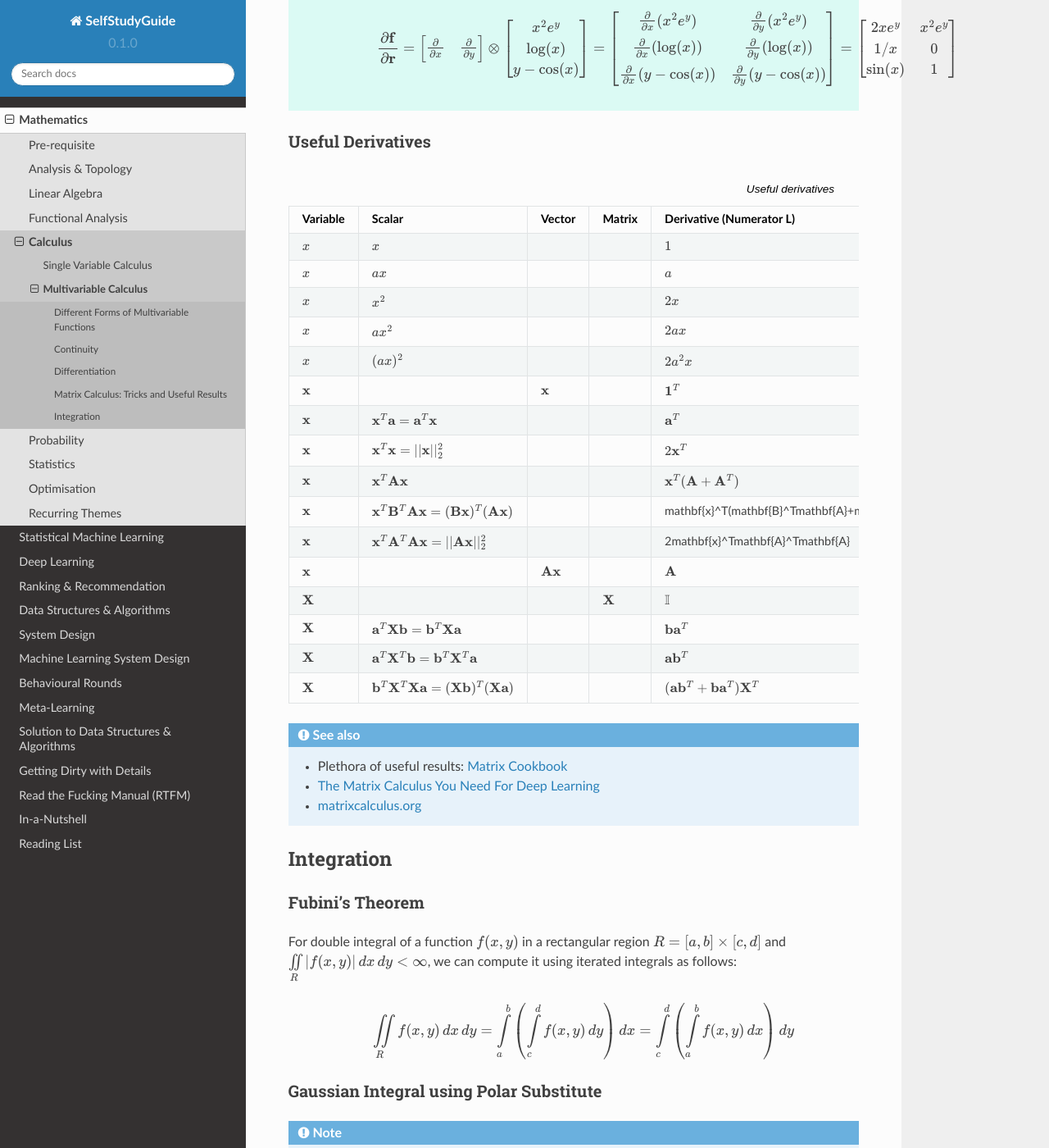
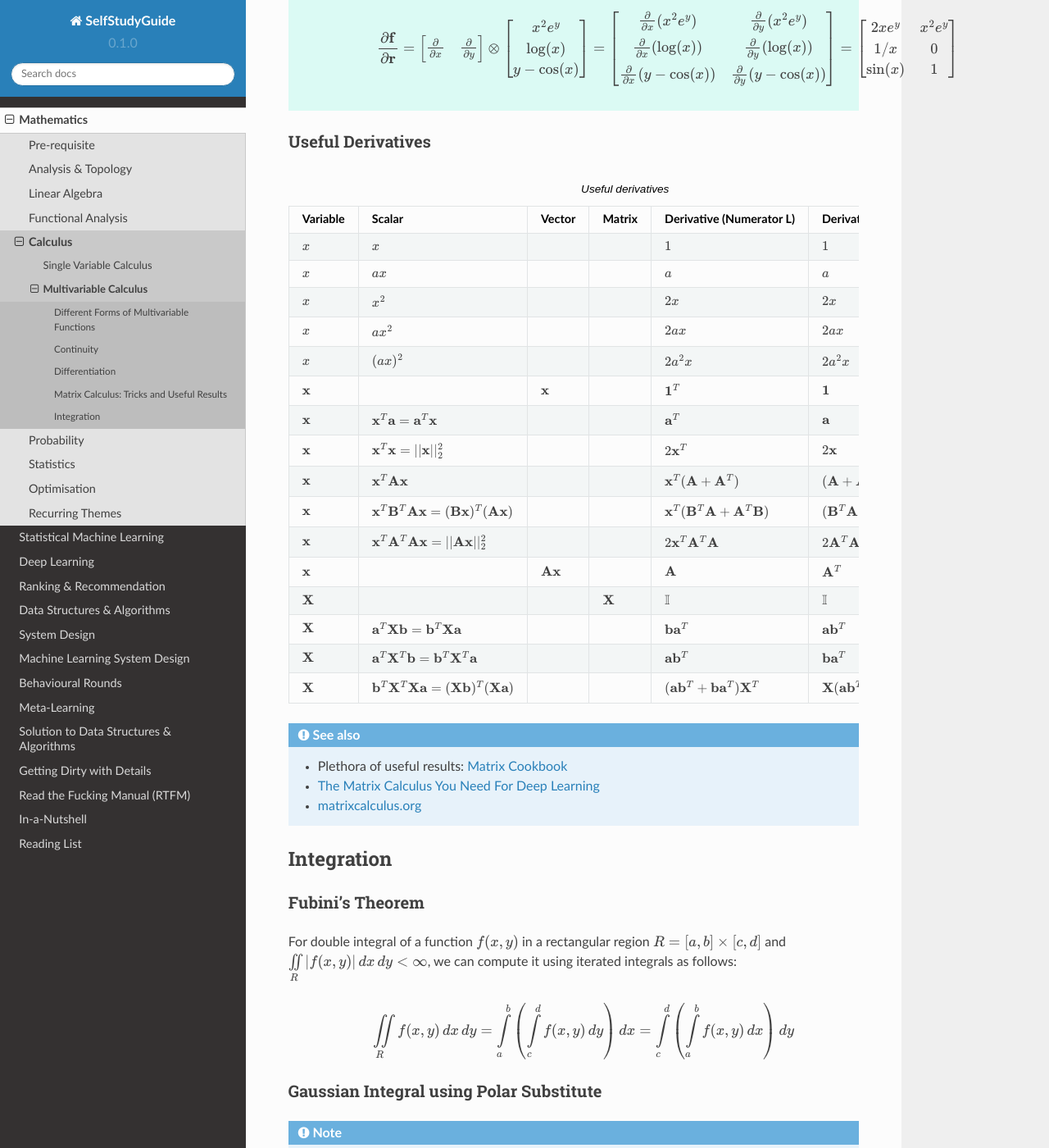
Before and after one commit to uselesstechjunks/leetcode, a Sphinx documentation site: the page built from docs/source/math/calc3/multi.rst, in a window 1280 px wide and 1400 px high, scrolled down 9083 px. Shown: the whole window at 82% size. Built offline with Sphinx 7.4.7 and the Read the Docs theme 2.0.0, drawn with Linux system fonts in a browser that asks for light colours; part of the change alters nothing that is shown.

Commit message:
Update multi.rst

```diff
--- a/docs/source/math/calc3/multi.rst
+++ b/docs/source/math/calc3/multi.rst
@@ -285,8 +285,8 @@ Useful Derivatives
 	:math:`\mathbf{x}`, :math:`\mathbf{x}^T\mathbf{a}=\mathbf{a}^T\mathbf{x}`, , ,:math:`\mathbf{a}^T`, :math:`\mathbf{a}`
 	:math:`\mathbf{x}`, :math:`\mathbf{x}^T\mathbf{x}=||\mathbf{x}||_2^2`, , ,:math:`2\mathbf{x}^T`, :math:`2\mathbf{x}`
 	:math:`\mathbf{x}`, :math:`\mathbf{x}^T\mathbf{A}\mathbf{x}`, , ,:math:`\mathbf{x}^T(\mathbf{A}+\mathbf{A}^T)`, :math:`(\mathbf{A}+\mathbf{A}^T)\mathbf{x}`
-	:math:`\mathbf{x}`, :math:`\mathbf{x}^T\mathbf{B}^T\mathbf{A}\mathbf{x}=(\mathbf{B}\mathbf{x})^T(\mathbf{A}\mathbf{x})`, , , \mathbf{x}^T(\mathbf{B}^T\mathbf{A}+\mathbf{A}^T\mathbf{B}), (\mathbf{B}^T\mathbf{A}+\mathbf{A}^T\mathbf{B})\mathbf{x}
-	:math:`\mathbf{x}`, :math:`\mathbf{x}^T\mathbf{A}^T\mathbf{A}\mathbf{x}=||\mathbf{A}\mathbf{x}||_2^2`, , , 2\mathbf{x}^T\mathbf{A}^T\mathbf{A}, 2\mathbf{A}^T\mathbf{A}\mathbf{x}
+	:math:`\mathbf{x}`, :math:`\mathbf{x}^T\mathbf{B}^T\mathbf{A}\mathbf{x}=(\mathbf{B}\mathbf{x})^T(\mathbf{A}\mathbf{x})`, , , :math:`\mathbf{x}^T(\mathbf{B}^T\mathbf{A}+\mathbf{A}^T\mathbf{B})`, :math:`(\mathbf{B}^T\mathbf{A}+\mathbf{A}^T\mathbf{B})\mathbf{x}`
+	:math:`\mathbf{x}`, :math:`\mathbf{x}^T\mathbf{A}^T\mathbf{A}\mathbf{x}=||\mathbf{A}\mathbf{x}||_2^2`, , , :math:`2\mathbf{x}^T\mathbf{A}^T\mathbf{A}`, :math:`2\mathbf{A}^T\mathbf{A}\mathbf{x}`
 	:math:`\mathbf{x}`, , :math:`\mathbf{A}\mathbf{x}`, ,:math:`\mathbf{A}`, :math:`\mathbf{A}^T`
 	:math:`\mathbf{X}`, , ,:math:`\mathbf{X}`, :math:`\mathbb{I}`, :math:`\mathbb{I}`
 	:math:`\mathbf{X}`, :math:`\mathbf{a}^T\mathbf{X}\mathbf{b}=\mathbf{b}^T\mathbf{X}\mathbf{a}`, , , :math:`\mathbf{b}\mathbf{a}^T`, :math:`\mathbf{a}\mathbf{b}^T`
```
